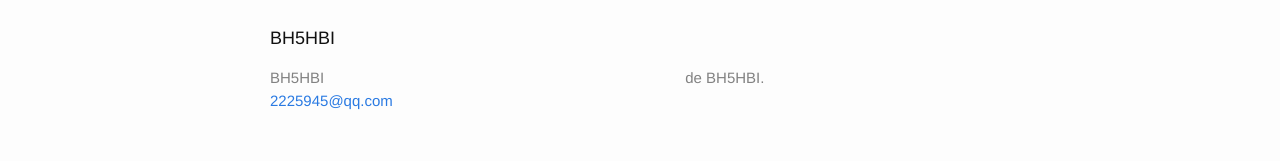
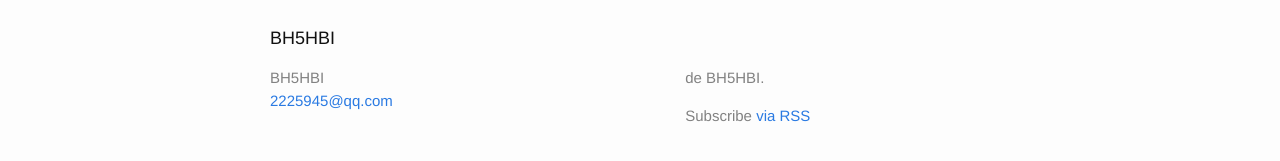
Before and after one commit to BH5HBI/bh5hbi.github.com, a Jekyll site: the page built from index.html, in a window 1280 px wide. Shown: the part 392-553 px from the top of the page. Built offline with Jekyll 4.4.1, drawn with Linux system fonts in a browser that asks for light colours.

Commit message:
some changes

```diff
--- a/_includes/footer.html
+++ b/_includes/footer.html
@@ -38,7 +38,25 @@
                 </svg>
               </span>
 
-              <span class="username">{{ site.twitter_username }}</span>
+              <span class="username">@{{ site.twitter_username }}</span>
+            </a>
+          </li>
+          {% endif %}
+
+          {% if site.linkedin_url%}
+          <li>
+            <a href="{{ site.linkedin_url }}">
+              <span class="icon  icon--linkedin">
+                <svg viewBox="0 0 16 16">
+			<path fill="#828282" d="M0.119,5.093l3.224-0.04v10.556l-3.224,0.039V5.093L0.119,5.093z"></path>
+			<path d="M6.04,5.093l3.08-0.039v1.342l0.001,0.38c0.91-0.894,1.852-1.57,3.354-1.57c1.773,0,3.486,0.742,3.486,3.163v7.241					l-3.125,0.046v-5.532c0-1.219-0.307-2.005-1.764-2.005c-1.281,0-1.818,0.23-1.818,1.918v5.573L6.04,15.647V5.093L6.04,5.093z" fill="#828282"></path>
+			<path fill="#828282" d="M3.529,1.764c0,0.975-0.79,1.765-1.765,1.765C0.79,3.529,0,2.739,0,1.764S0.79,0,1.764,0C2.739,0,3.529,0.79,3.529,1.764
+					L3.529,1.764z"></path>
+
+                </svg>
+              </span>
+
+              <span class="username">LinkedIn</span>
             </a>
           </li>
           {% endif %}
@@ -47,6 +65,8 @@
 
       <div class="footer-col  footer-col-3">
         <p class="text">{{ site.description }}</p>
+	<p class="rss-subscribe">Subscribe <a href="{{ "/feed.xml" | prepend: site.baseurl }}">via RSS</a></p>
+
       </div>
     </div>
 
```
